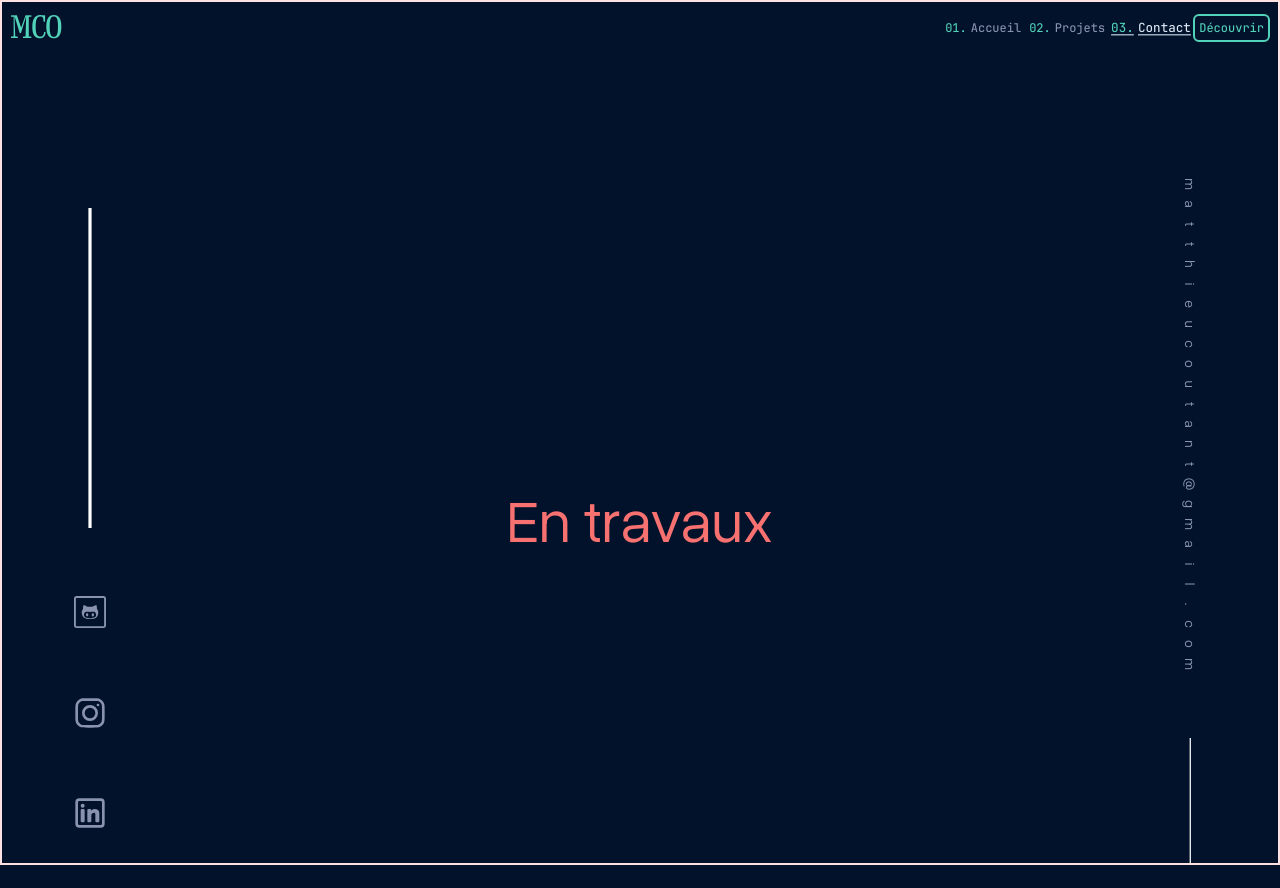
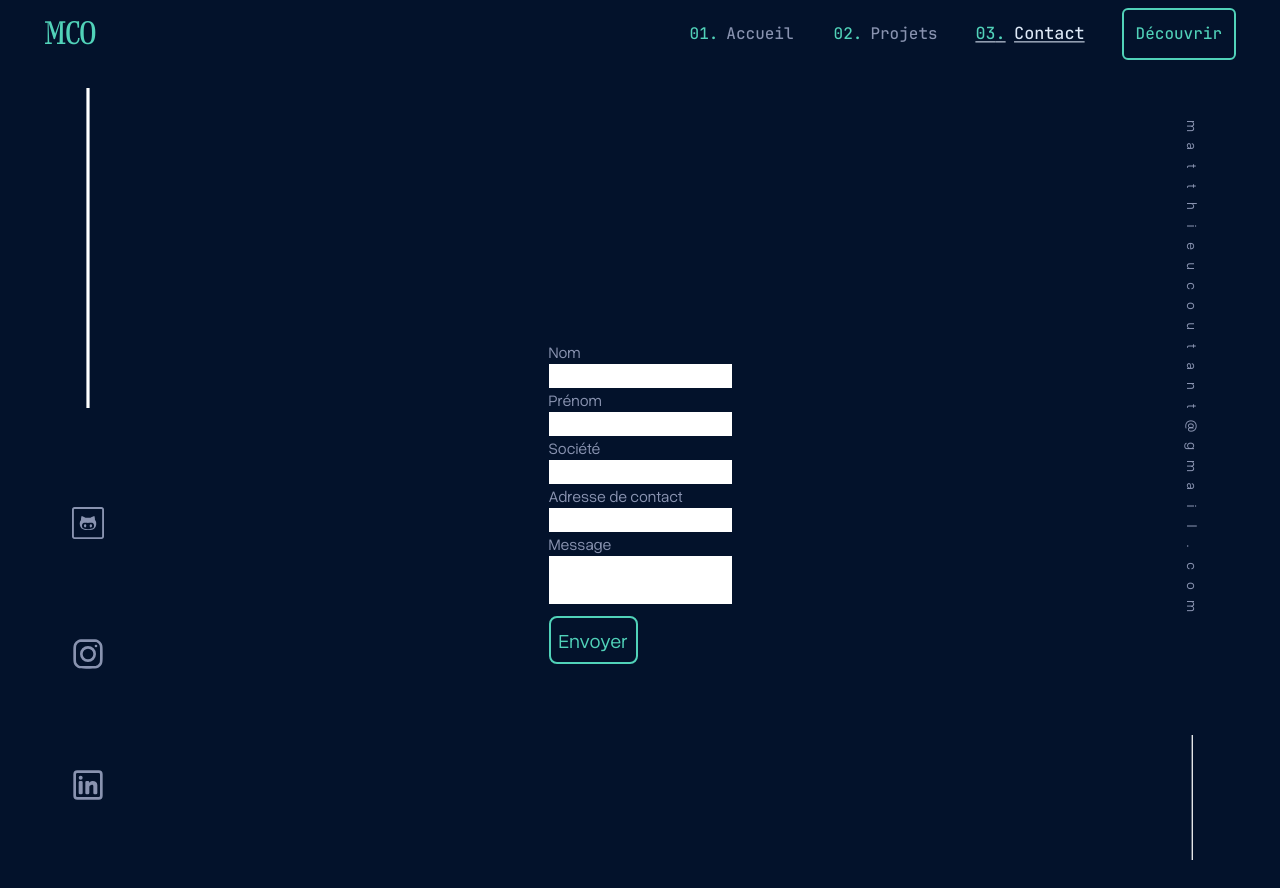
Before and after one commit to Coucodeur/portfolio-react-tailwindcss, a React (Vite) app: page /contact in a window 1280 px wide. Before the commit the page ends 865 px from the top, so only its background shows below. Built offline with nearby package versions, Linux system fonts and the light colour scheme.

Commit message:
new mobile style + contact form

```diff
--- a/index.html
+++ b/index.html
@@ -7,7 +7,7 @@
     <title>Matthieu COUTANT</title>
   </head>
   <body>
-    <div id="root" class="min-w-svw font-overused scroll-smooth text-textcolor container min-h-dvh mx-auto border-2 border-red-100"></div>
+    <div id="root" class="min-w-svw font-overused scroll-smooth text-textcolor container min-h-dvh mx-auto border-none border-red-100"></div>
     <script type="module" src="/src/main.jsx"></script>
   </body>
 </html>
--- a/src/App.jsx
+++ b/src/App.jsx
@@ -15,6 +15,8 @@ export default function App() {
         <Route path="/projet" element={<Projet />} />
         <Route path="/contact" element={<Contact />} />
         <Route path="/mco" element={<Mco />} />
+        {/* path="*" fonctionne si jamais l'url ne correspond à rien de déclaré au dessus */}
+        <Route path="*" element={<Acceuil />} />
       </Routes>
     </BrowserRouter>
   );
--- a/src/components/leftside/leftside.jsx
+++ b/src/components/leftside/leftside.jsx
@@ -2,7 +2,7 @@ import { Link } from 'react-router-dom';
 
 const Leftside = () => {
   return (
-    <div className="w-44 max-lg:w-10 flex-none grid items-center justify-center">
+    <div className="w-44 h-screen max-lg:w-10 grid justify-center gap-3">
       <svg
         className="w-100 fill-textcolor hover:fill-importanttextcolor transition-all"
         viewBox="0 0 10 100"
--- a/src/components/navbar/navbar.jsx
+++ b/src/components/navbar/navbar.jsx
@@ -6,7 +6,7 @@ const Navbar = () => {
     { number: '03', name: 'Contact', url: '/contact' },
   ];
   return (
-    <nav className="w-full flex justify-between items-center pt-2 px-2">
+    <nav className="w-full flex justify-between items-center pt-2 px-2 md:px-11">
       {/* <div className="w-full px-14 max-lg:px-2 max-lg:text-xs flex justify-between items-center"> */}
       <Link
         to="/"
@@ -15,8 +15,8 @@ const Navbar = () => {
         MCO
       </Link>
 
-      <div className="font-jetbrain flex justify-center text-xs gap-1">
-        <ul className="flex gap-2">
+      <div className="font-jetbrain flex justify-center text-xs gap-1 md:text-base md:gap-10">
+        <ul className="flex gap-2 md:gap-10">
           {links.map((link) => (
             <li
               key={link.name}
@@ -26,7 +26,7 @@ const Navbar = () => {
                 to={link.url}
                 className="hover:text-importanttextcolor hover:scale-105 transition-all items-center flex"
               >
-                <div className="flex gap-1">
+                <div className="flex gap-1 md:gap-2">
                   <span className=" text-importantcolor">{link.number}.</span>
                   <span>{link.name}</span>
                 </div>
@@ -36,7 +36,7 @@ const Navbar = () => {
         </ul>
         <Link
           to={'/mco'}
-          className="text-importantcolor  border-2 border-importantcolor px-1 py-1 rounded-md hover:bg-importantcolor hover:text-primary transition-all"
+          className="text-importantcolor  border-2 border-importantcolor px-1 py-1 md:px-3 md:py-3  rounded-md hover:bg-importantcolor hover:text-primary transition-all"
         >
           Découvrir
         </Link>
--- a/src/components/projectcard/projectcard.jsx
+++ b/src/components/projectcard/projectcard.jsx
@@ -2,7 +2,7 @@ import { Link } from 'react-router-dom';
 
 const Projectcard = ({ projet }) => {
   return (
-    <div className="projetContainer opacity-90 w-11/12 max-w-96 p-2 flex flex-col gap-4 rounded-sm hover:bg-textcolor hover:bg-opacity-5 hover:opacity-100">
+    <div className="projetContainer opacity-90 w-11/12 max-w-96 p-1 flex flex-col gap-4 rounded-sm hover:bg-textcolor hover:bg-opacity-5 hover:opacity-100 bg-textcolor bg-opacity-5 md:bg-transparent md:p-3">
       <h1 className="projetTitle text-2xl text-importanttextcolor">
         {projet.title}
       </h1>
--- a/src/components/rightside/rightside.jsx
+++ b/src/components/rightside/rightside.jsx
@@ -5,7 +5,7 @@ const Rightside = () => {
     emailArray.push(email[i]);
   }
   return (
-    <div className="w-44 max-lg:w-10 flex-none grid items-center justify-center gap-16">
+    <div className="w-44 h-screen max-lg:w-10 flex-none grid items-center justify-center gap-16">
       <p className="flex text-sm hover:text-importantcolor text-center flex-col gap-y-0">
         {emailArray.map((letter, index) => (
           <span className="rotate-90" key={index}>
--- a/src/data/projects.js
+++ b/src/data/projects.js
@@ -23,7 +23,7 @@ const projects = [
     id: 2,
     title: 'Infinity quizz',
     description:
-      "Application créée à l'occasion du passage de mon diplôme de développeur web. Il s'agit d'un générateur de quizz par intelligence artificielle. Dévellopé en équipe de 3 personnes.",
+      "Application créée à l'occasion du passage de mon diplôme de développeur web. Il s'agit d'un générateur de quizz par intelligence artificielle. Développé en équipe de 3 personnes.",
     technologies: ['React', 'Sass', 'Node.js', 'Express', 'PosgreSQL'],
     status: 'Terminé',
     link: 'https://infinity-quiz.me/',
--- a/src/pages/acceuil/acceuil.jsx
+++ b/src/pages/acceuil/acceuil.jsx
@@ -4,42 +4,42 @@ import Rightside from '../../components/rightside/rightside';
 
 const Acceuil = () => {
   return (
-    <div className="mt-32 flex">
+    <div className="mt-7 flex">
       <Leftside />
-      <div className="basis-auto grow flex items-center justify-center">
-        <div className="w-5/6 max-w-3xl px-1 flex flex-col gap-9 ">
+      <div className="basis-auto mt-7 grow flex items-center justify-center">
+        <div className="w-full max-w-3xl px-4 flex flex-col gap-9 ">
           <p className="text-importantcolor font-jetbrain text-xl tracking-widest">
             {/* eslint-disable-next-line react/no-unescaped-entities */}
             Bonjour, je m'appelle
           </p>
           <div>
-            <h1 className="text-7xl text-importanttextcolor tracking-widest mt-4">
+            <h1 className="md:text-7xl text-5xl text-importanttextcolor tracking-widest mt-4">
               Matthieu COUTANT.
             </h1>
-            <h2 className="text-4xl tracking-widest">
+            <h2 className="md:text-3xl text-2xl tracking-widest">
               Je construis des trucs sur le web.
             </h2>
           </div>
           <div>
             <p className="text-2xl mt-6">
-              Je suis un développeur web passionné par la création
-              d'applications web modernes et performantes.
+              Je suis un développeur passionné par la création d'applications
+              web modernes et performantes.
             </p>
             <p className="text-2xl mt-1">
               Basé en Alsace, je serais ravis de vous aider dans votre
               digitalisation.
             </p>
           </div>
-          <div className="mt-32 flex gap-12">
+          <div className="mt-20 flex items-center justify-between md:justify-center md:gap-24">
             <Link
               to={'/contact'}
-              className="border-2 border-importantcolor rounded-md text-importantcolor fontextrabold text-2xl  py-8 px-10 hover:bg-importantcolor hover:text-primary transition-all"
+              className="border-2 border-importantcolor rounded-md text-importantcolor text-base px-1 py-1 md:hover:bg-importantcolor md:hover:text-primary transition-all md:py-5 md:px-7 md:text-2xl"
             >
               Prennons contact
             </Link>
             <Link
               to={'/mco'}
-              className="border-2 border-textcolor rounded-md text-textcolor fontextrabold text-2xl  py-8 px-10 hover:bg-textcolor hover:text-primary transition-all"
+              className="border-2 border-textcolor rounded-md text-textcolor text-base px-1 py-1 md:hover:bg-textcolor md:hover:text-primary transition-all md:py-5 md:px-7 md:text-2xl"
             >
               En savoir plus
             </Link>
--- a/src/pages/contact/contact.jsx
+++ b/src/pages/contact/contact.jsx
@@ -1,13 +1,57 @@
-import { Link } from 'react-router-dom';
 import Leftside from '../../components/leftside/leftside';
 import Rightside from '../../components/rightside/rightside';
 
 const Contact = () => {
+  const handleSubmit = (e) => {
+    e.preventDefault();
+    const form = e.target;
+    const data = new FormData(form);
+    const object = {};
+    data.forEach((value, key) => {
+      object[key] = value;
+    });
+    const json = JSON.stringify(object);
+    console.log(object);
+    console.log(json);
+    form.reset();
+  };
+
   return (
-    <div className="mt-32 flex">
+    <div className="mt-7 flex">
       <Leftside />
-      <div className="basis-auto grow grid items-center justify-center">
-        <h1 className="text-6xl text-red-400">En travaux</h1>
+      <div className="mt-7 basis-auto grow grid items-center justify-center">
+        <form onSubmit={(e) => handleSubmit(e)}>
+          <div className="flex flex-col">
+            <label name="lastName">Nom</label>
+            <input type="text" name="lastName" required />
+          </div>
+          <div className="flex flex-col">
+            <label name="firstName">Prénom</label>
+            <input type="text" name="firstName" required />
+          </div>
+          <div className="flex flex-col">
+            <label name="society">Société</label>
+            <input type="text" name="society" />
+          </div>
+          <div className="flex flex-col">
+            <label name="mail">Adresse de contact</label>
+            <input type="mail" name="mail" required />
+          </div>
+          <div className="flex flex-col resize-none">
+            <label name="message">Message</label>
+            <textarea
+              className=" resize-none"
+              name="message"
+              required
+            ></textarea>
+          </div>
+          <button
+            className="text-xl border-2 border-importantcolor rounded-lg p-2 mt-3 text-importantcolor hover:bg-importantcolor hover:text-primary transition-all duration-300 ease-in-out"
+            type="submit"
+          >
+            Envoyer
+          </button>
+        </form>
       </div>
       <Rightside />
     </div>
--- a/src/pages/projet/projet.jsx
+++ b/src/pages/projet/projet.jsx
@@ -5,10 +5,9 @@ import projects from '../../data/projects';
 
 const Projet = () => {
   return (
-    <div className="mt-32 flex justify-between w-vw">
+    <div className="mt-7 flex justify-between w-vw">
       <Leftside />
-      {/* <div className="basis-auto grow grid items-center justify-center gap-12"> */}
-      <div className="projects-container grid items-center justify-center">
+      <div className="mt-7 projects-container px-3 grid items-center justify-center">
         <div className="grid gap-12 grid-cols-2 max-lg:grid-cols-1">
           {projects.map((projet) => (
             <Projectcard key={projet.id} projet={projet} />
```
Also changed, not shown: 1 other file (tests, documents, lock files or other folders).
